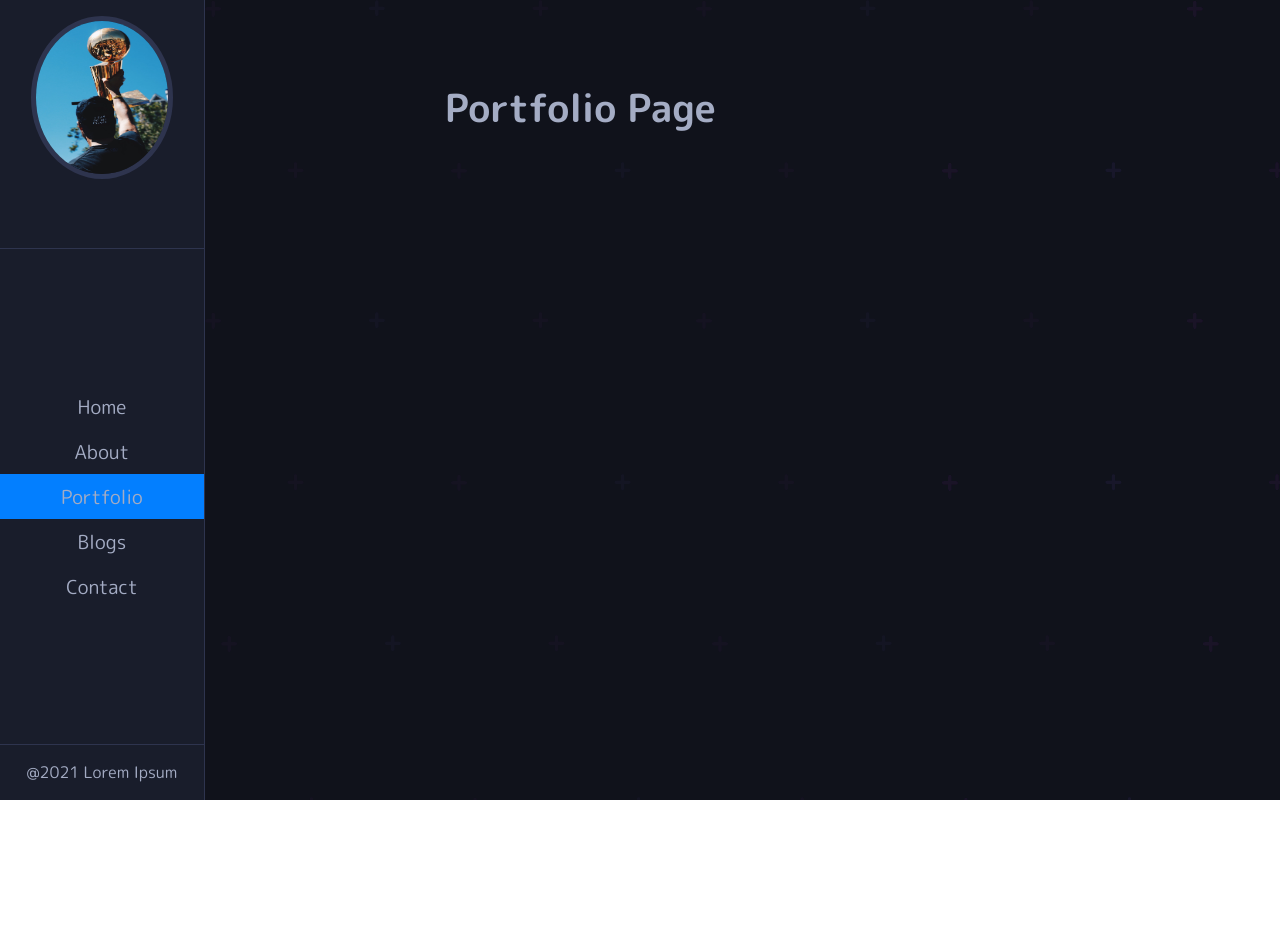
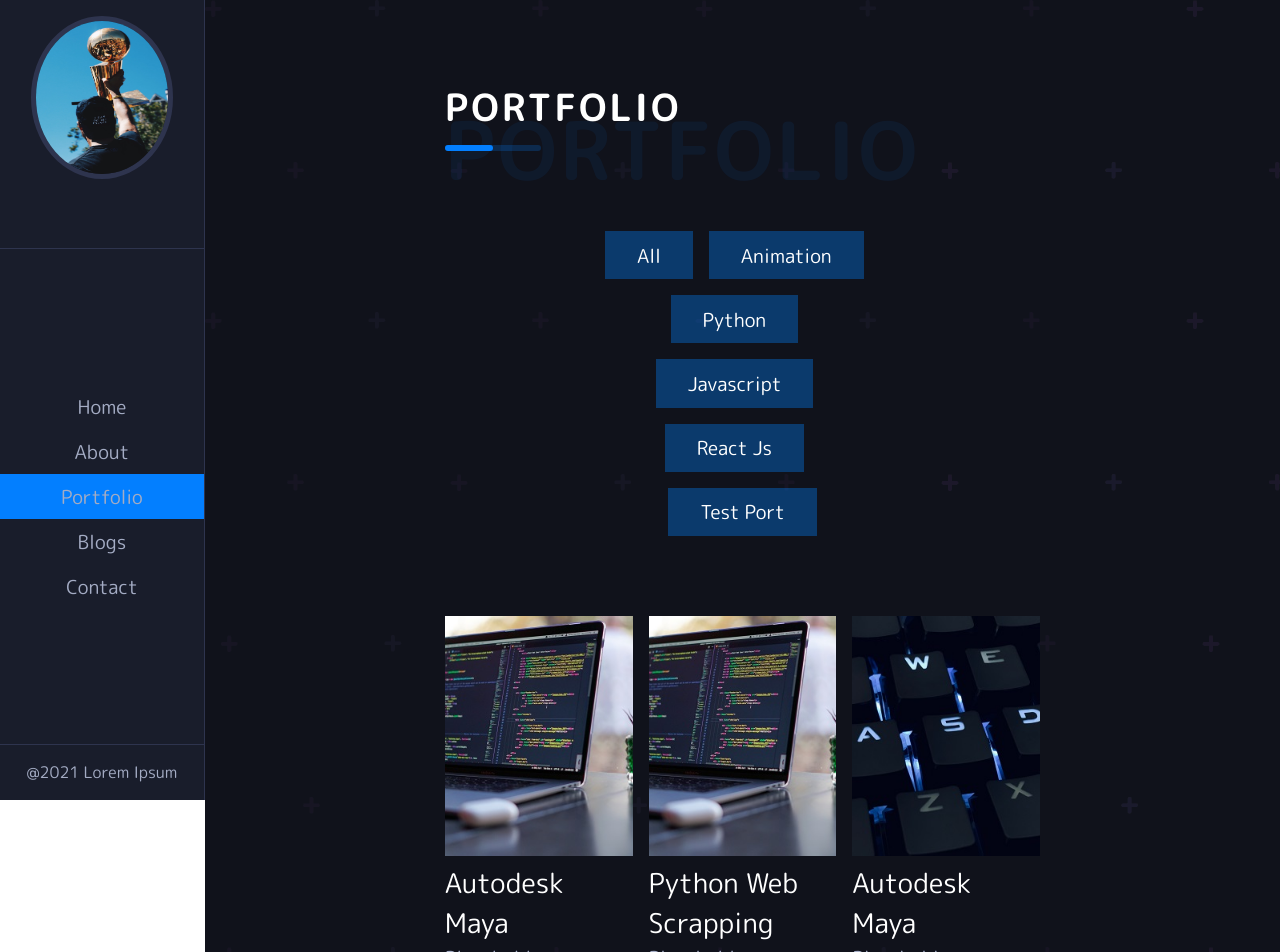
Before and after one commit to S-Solomon/ReactJSPortfolio, a React (Create React App) app: page /portfolio in a window 1280 px wide. Shown: the top 952 px of the page. Before the commit the page ends 800 px from the top, so only its background shows below. Built offline with nearby package versions, Linux system fonts and the light colour scheme.

Commit message:
portfolios page

```diff
--- a/src/App.scss
+++ b/src/App.scss
@@ -7,6 +7,7 @@
 @import './styles/services' ;
 @import './styles/blogs' ;
 @import './styles/contact' ;
+@import './styles/portfolios' ;
 
 
 * {
--- /dev/null
+++ b/src/components/Categories.js
@@ -0,0 +1,15 @@
+import React from 'react' ;
+
+function Categories({ filter, categories} ) {
+    return (
+        <div className="buttons">
+            {
+                categories.map((cat, idx)=>{
+                    return <button type="button" className="btn-port" onClick={()=> filter(cat)} key={idx}>{cat}</button>
+                })
+            }
+        </div>
+    )
+}
+
+export default Categories
--- /dev/null
+++ b/src/components/MenuItems.js
@@ -0,0 +1,30 @@
+
+import React from 'react'
+
+function MenuItems({menuItem}) {
+    return (
+        <div className="portfolios">
+            {
+                menuItem.map((item)=>{
+                    return <div className="portfolio" key={item.id}>
+                        <div className="image-data">
+                            <img src={item.image} alt=""/>
+                            <ul className="hover-items">
+                                <li>
+                                    <a href={item.link1}>{item.icon1}</a>
+                                    <a href={item.link2}>{item.icon2}</a>
+                                </li>
+                            </ul>
+                        </div>
+                        <h5>
+                            {item.title}
+                        </h5>
+                        <p>Placeholder paragraph</p>
+                    </div>
+                })
+            }
+        </div>
+    )
+}
+
+export default MenuItems;
--- /dev/null
+++ b/src/components/allportfolios.js
@@ -0,0 +1,82 @@
+import port1 from '../img/portImages/port1.jpg';
+import port2 from '../img/portImages/port1.jpg';
+import port3 from '../img/portImages/port2.jpg';
+import port5 from '../img/portImages/port5.jpg';
+import port4 from '../img/portImages/port3.jpg';
+import port6 from '../img/portImages/port5.jpg';
+import port7 from '../img/portImages/port6.jpg';
+
+const portfolios = [
+    {
+        id: 1,
+        category: 'Animation',
+        link1: 'www.youtube.com',
+        link2: 'www.github.com',
+        icon1: 'G',
+        icon2: 'Y',
+        image: port1,
+        title: 'Autodesk Maya'
+    },
+    {
+        id: 2,
+        category: 'Python',
+        link1: 'www.youtube.com',
+        link2: 'www.github.com',
+        icon1: 'G',
+        icon2: 'Y',
+        image: port2,
+        title: 'Python Web Scrapping'
+    },
+    {
+        id: 3,
+        category: 'Animation',
+        link1: 'www.youtube.com',
+        link2: 'www.github.com',
+        icon1: 'G',
+        icon2: 'Y',
+        image: port3,
+        title: 'Autodesk Maya'
+    },
+    {
+        id: 4,
+        category: 'Javascript',
+        link1: 'www.youtube.com',
+        link2: 'www.github.com',
+        icon1: 'G',
+        icon2: 'Y',
+        image: port4,
+        title: 'Vanilla Javascript Website'
+    },
+    {
+        id: 5,
+        category: 'React Js',
+        link1: 'www.youtube.com',
+        link2: 'www.github.com',
+        icon1: 'G',
+        icon2: 'Y',
+        image: port5,
+        title: 'Getting Started With React'
+    },
+    {
+        id: 6,
+        category: 'React Js',
+        link1: 'www.youtube.com',
+        link2: 'www.github.com',
+        icon1: 'G',
+        icon2: 'Y',
+        image: port6,
+        title: 'Vanilla Javascript Website'
+    },
+    {
+        id: 7,
+        category: 'Test Port',
+        link1: 'www.youtube.com',
+        link2: 'www.github.com',
+        icon1: 'G',
+        icon2: 'Y',
+        image: port7,
+        title: 'Vanilla Javascript Website'
+    }
+]
+
+export default portfolios;
--- a/src/pages/PortfolioPage.js
+++ b/src/pages/PortfolioPage.js
@@ -1,9 +1,38 @@
-import React from 'react'
+import React from 'react' ;
+import Categories from '../components/Categories';
+import MenuItems from '../components/MenuItems';
+import Title from '../components/Title' ;
+import portfolios from '../components/allportfolios' ;
+import { useState } from 'react' ;
+
+
+const allCategories = ['All', ...new Set(portfolios.map(item => item.category))];
 
 function PortfolioPage() {
+    const [categories, setCategories] = useState(allCategories);
+    const [menuItems, setMenuItems] = useState(portfolios);
+
+    const filter = (category) => {
+        if(category === 'All') {
+            setMenuItems(portfolios)
+            return;
+        }
+        const filteredData = portfolios.filter((item) => {
+            return item.category === category;
+        })
+        setMenuItems(filteredData);
+    }
+
+
     return (
-        <div>
-            <h1>Portfolio Page</h1>
+        <div className="PortfolioPage">
+            <div className="title">
+                <Title  title={'Portfolio'} span={'Portfolio'} />
+            </div>
+            <div className="portfolios-data">
+                <Categories filter={filter} categories={categories}/>
+                <MenuItems  menuItem={menuItems}/>
+            </div>
         </div>
     )
 }
--- a/src/styles/_about.scss
+++ b/src/styles/_about.scss
@@ -67,3 +67,40 @@
     row-gap: 3rem;
     margin: 4rem 0;
 }
+
+
+.btn-port{
+    padding: .6rem 2rem;
+    background-color: #0381ff5b;
+    border: none;
+    outline: none;
+    cursor: pointer;
+    font-size: inherit;
+    font-family: inherit;
+    color: white;
+    margin-bottom: 1rem;
+    transition: all .3s ease-in-out;
+    &:not(:last-child){
+        margin-right: 1rem;
+    }
+    &:hover{
+        background-color: #037FFF;
+    }
+    &:active{
+        background-color: #037FFF;
+    }
+    &:focus{
+        background-color: #037FFF;
+    }
+
+
+}
+
+
+.buttons{
+    display: flex;
+    justify-content: center;
+    align-items: center;
+    margin: 4rem 10rem;
+    flex-wrap: wrap;
+}
--- /dev/null
+++ b/src/styles/_portfolios.scss
@@ -0,0 +1,82 @@
+.PortfolioPage {
+
+}
+.portfolios {
+    width: 100%;
+    display: grid;
+    grid-template-columns: repeat(3, 1fr);
+    row-gap: 2rem;
+    column-gap: 1rem;
+
+    .portfolio {
+
+        .image-data {
+            position: relative;
+
+            &::before {
+                content: "";
+                position: absolute;
+                top: 12px;
+                left: 15px;
+                height: calc(100% - 30px);
+                width: calc(100% - 30px);
+                background-color: rgba(255, 255, 255, 0.925);
+                transform-origin: center;
+                transform: scale(0);
+                transition: all .4s ease-in-out;
+            }
+            &:hover::before {
+                transform: scale(1);
+            }
+            img {
+                width: 100%;
+                height: 30vh;
+                object-fit: cover;
+            }
+
+            .hover-items {
+                list-style: none;
+                position: absolute;
+                top: 70%;
+                left: 50%;
+                transform: translate(-50%, -50%);
+                padding: 1rem 2rem;
+                visibility: hidden;
+
+                li {
+
+                    a {
+                        padding: 1rem;
+                        text-decoration: none;
+                        font-family: inherit;
+                        border-radius: 10px;
+                        background-color: #037FFF;
+                        color: white;
+                        &:not(:last-child) {
+                            margin-right: 2rem;
+                        }
+                    }
+                }
+            }
+            &:hover {
+
+                .hover-items {
+                    transition: all .5s ease-in-out .2s;
+                    visibility: visible;
+                    top: 50%;
+                }
+            }
+        }
+        h5 {
+            font-size: 1.7rem;
+            font-weight: 400;
+            color: white;
+            transition: all .3s ease-in-out;
+            &:hover {
+                color: #037FFF;
+                cursor: pointer;
+            }
+        }
+    }
+
+}
```
